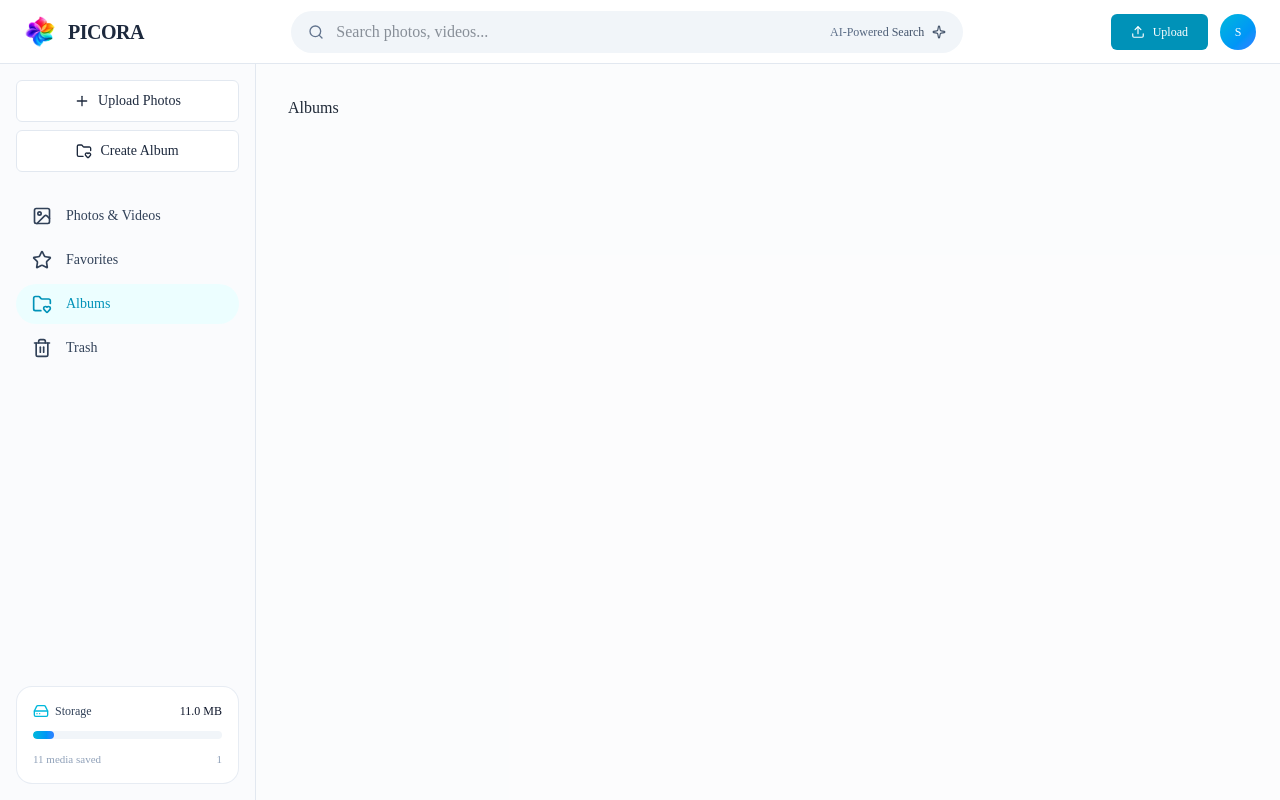
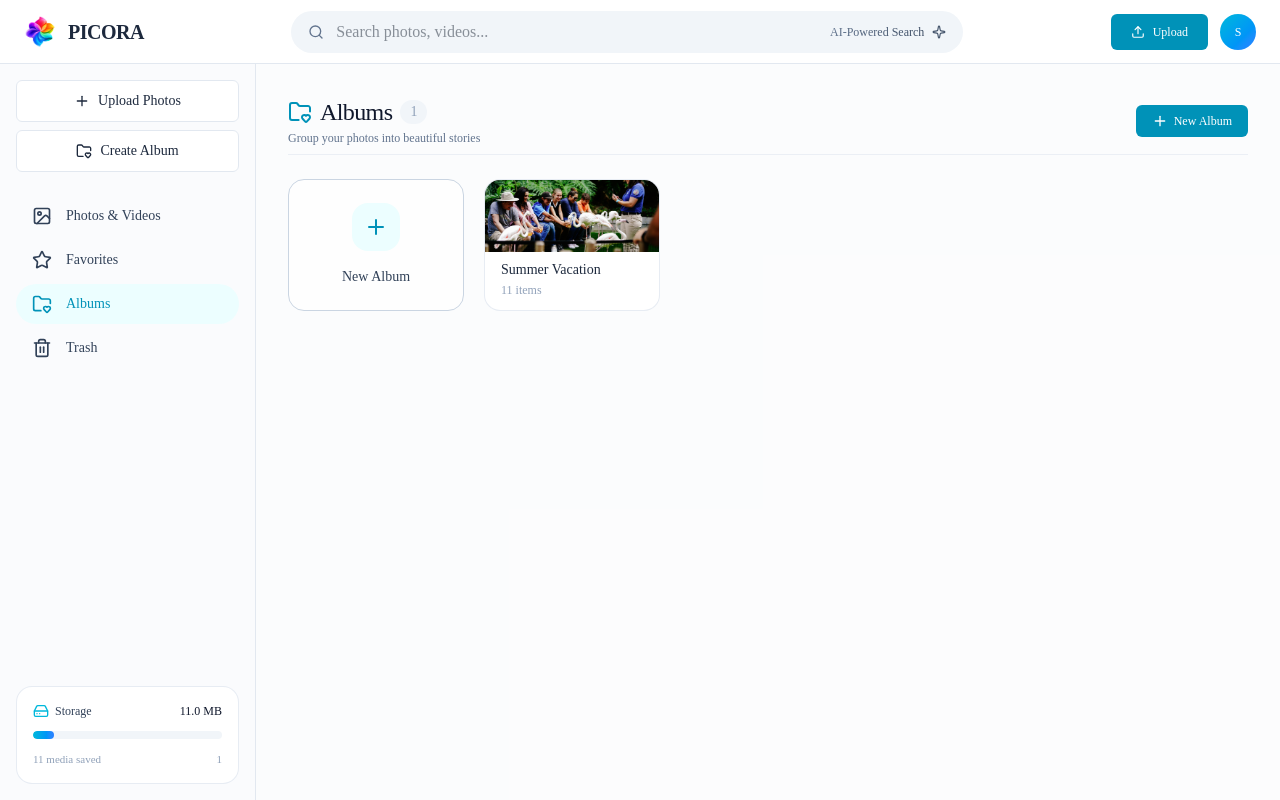
Before and after one commit to PrethigahShanmugarajah/Picora, a React (Vite) app in the folder Client/: page /albums in a window 1280 px wide. Built offline with nearby package versions, Linux system fonts and the light colour scheme; a web font is replaced by a local one.

Commit message:
Build albums page with album cards and creation actions

```diff
--- a/Client/src/pages/Albums/View/Albums.jsx
+++ b/Client/src/pages/Albums/View/Albums.jsx
@@ -1,9 +1,160 @@
 // Client / src / pages / Albums / View / Albums.jsx
+import { useOutletContext } from "react-router-dom";
+import { useEffect, useState } from "react";
+import { useAppContext } from "../../../context/appContext";
+import { DUMMY_ALBUMS_DATA } from "../../../assets/assets";
+import PageHeader from "../../../components/PageHeader";
+import { FolderHeartIcon, ImageIcon, PlusIcon, Trash2Icon } from "lucide-react";
+import { TailSpin } from "react-loader-spinner";
 
 const Albums = () => {
+  const { openCreateAlbum } = useOutletContext() || {};
+
+  const [albums, setAlbums] = useState([]);
+  const [loading, setLoading] = useState(true);
+
+  const { navigate } = useAppContext();
+
+  const fetchAlbums = async () => {
+    setTimeout(() => {
+      setAlbums(DUMMY_ALBUMS_DATA);
+      setLoading(false);
+    }, 500);
+  };
+
+  useEffect(() => {
+    fetchAlbums();
+  }, []);
+
+  const handleDeleteAlbum = async (e, id) => {
+    e.stopPropagation();
+    console.log(id);
+  };
+
   return (
-    <div>
-      <h1>Albums</h1>
+    <div className="max-w-7xl mx-auto space-y-6">
+      <div className="flex items-center justify-between pb-2 border-b border-slate-200/60">
+        {/* <div>
+          <h2 className="text-2xl font-medium text-slate-900 tracking-tight flex items-center gap-2">
+            <FolderHeartIcon className="size-6 text-red-600" /> Albums
+            {albums.length > 0 && (
+              <span className="text-sm font-medium text-slate-400 bg-slate-100 px-2.5 py-0.5 rounded-full">
+                {albums.length}
+              </span>
+            )}
+          </h2>
+
+          <p className="text-xs text-slate-500 mt-0.5">
+            Group your photos into beautiful stories
+          </p>
+        </div> */}
+
+        <PageHeader
+          icon={FolderHeartIcon}
+          title="Albums"
+          count={albums.length}
+          description="Group your photos into beautiful stories"
+        />
+
+        <button
+          onClick={() => openCreateAlbum?.()}
+          className="flex items-center gap-1.5 px-4 py-2 bg-cyan-600 hover:bg-cyan-700 text-white text-xs font-medium rounded-full transition cursor-pointer"
+        >
+          <PlusIcon className="size-4" />
+          <span>New Album</span>
+        </button>
+      </div>
+
+      {loading ? (
+        <div className="flex justify-center items-center py-20">
+          <TailSpin
+            height={40}
+            width={40}
+            color="#0891B2"
+            ariaLabel="loading"
+          />
+        </div>
+      ) : (
+        <div className="grid grid-cols-2 sm:grid-cols-3 md:grid-cols-4 lg:grid-cols-5 gap-5">
+          {/* -------- Create Album -------- */}
+          <div
+            onClick={() => openCreateAlbum?.()}
+            className="aspect-4/3 rounded-2xl border border-slate-300 hover:border-cyan-300 bg-white/70 p-4 flex flex-col items-center justify-center cursor-pointer transition-all"
+          >
+            <div className="size-12 rounded-2xl bg-cyan-50 text-cyan-600 flex items-center justify-center mb-4">
+              <PlusIcon className="size-6" />
+            </div>
+
+            <span className="text-sm text-slate-700 group-hover:text-cyan-600">
+              New Album
+            </span>
+          </div>
+
+          {/* -------- Album Cards -------- */}
+          {albums.map((album) => {
+            const firstPhoto =
+              album.photos && album.photos.length > 0 ? album.photos[0] : null;
+
+            const coverUrl =
+              firstPhoto && typeof firstPhoto === "object"
+                ? firstPhoto.thumbnailUrl || firstPhoto.url
+                : null;
+
+            const photoCount = album.photos ? album.photos.length : 0;
+
+            return (
+              <div
+                key={album._id}
+                onClick={() => navigate(`/albums/${album._id}`)}
+                className="group aspect-4/3 relative rounded-2xl bg-white border border-slate-200/80 hover:border-cyan-300 transition-all duration-200 overflow-hidden cursor-pointer select-none flex flex-col"
+              >
+                {/* -------- Cover Image -------- */}
+                <div className="aspect-4/3 w-full bg-slate-100 relative overflow-hidden">
+                  {coverUrl ? (
+                    <img
+                      src={coverUrl}
+                      alt={album.title}
+                      className="size-full object-cover transition-transform duration-300 group-hover:scale-105"
+                    />
+                  ) : (
+                    <div className="size-full flex flex-col items-ce justify-center text-slate-300 bg-linear-to-br from-slate-100 to-slate-200/70">
+                      <ImageIcon className="size-10 mb-1" />
+
+                      <span className="text-[11px] font-medium text-slate-400">
+                        No photos yet
+                      </span>
+                    </div>
+                  )}
+                </div>
+
+                {/* -------- Content Footer -------- */}
+                <div className="px-4 pb-3 py-2 flex items-center justify-between">
+                  <div className="truncate pr-2">
+                    <h4 className="text-slate-800 text-sm truncate group-hover:text-cyan-600 transition font-medium">
+                      {album.title}
+                    </h4>
+
+                    <p className="text-xs text-slate-400 mt-0.5">
+                      {photoCount} {photoCount === 1 ? "item" : "items"}
+                    </p>
+                  </div>
+
+                  {/* -------- Action Buttons -------- */}
+                  <div className="flex items-center gap-1 opacity-0 group-hover:opacity-100 transition">
+                    <button
+                      onClick={(e) => handleDeleteAlbum(e, album._id)}
+                      className="p-1.5 hover:bg-red-50 text-slate-400 hover:text-red-600 rounded-lg transition cursor-pointer"
+                      title="Delete Album"
+                    >
+                      <Trash2Icon className="size-3.5" />
+                    </button>
+                  </div>
+                </div>
+              </div>
+            );
+          })}
+        </div>
+      )}
     </div>
   );
 };
```
